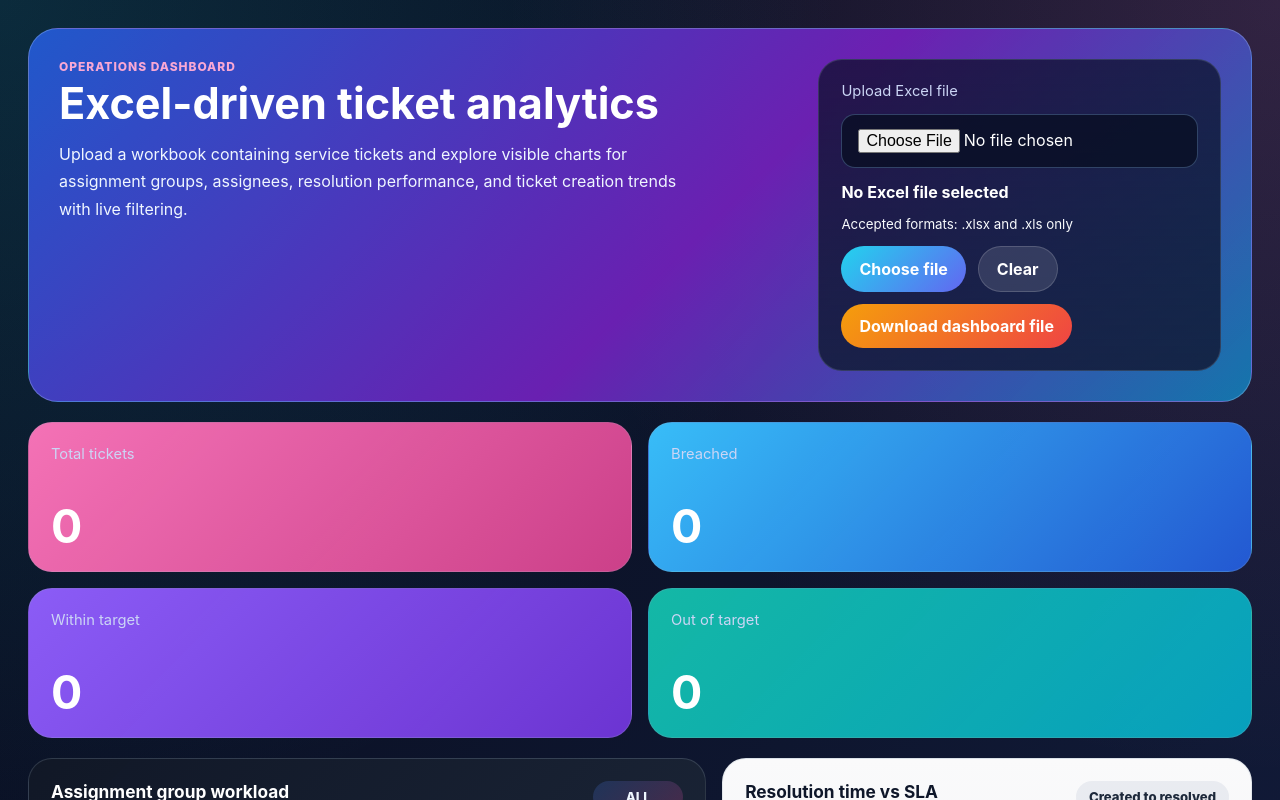
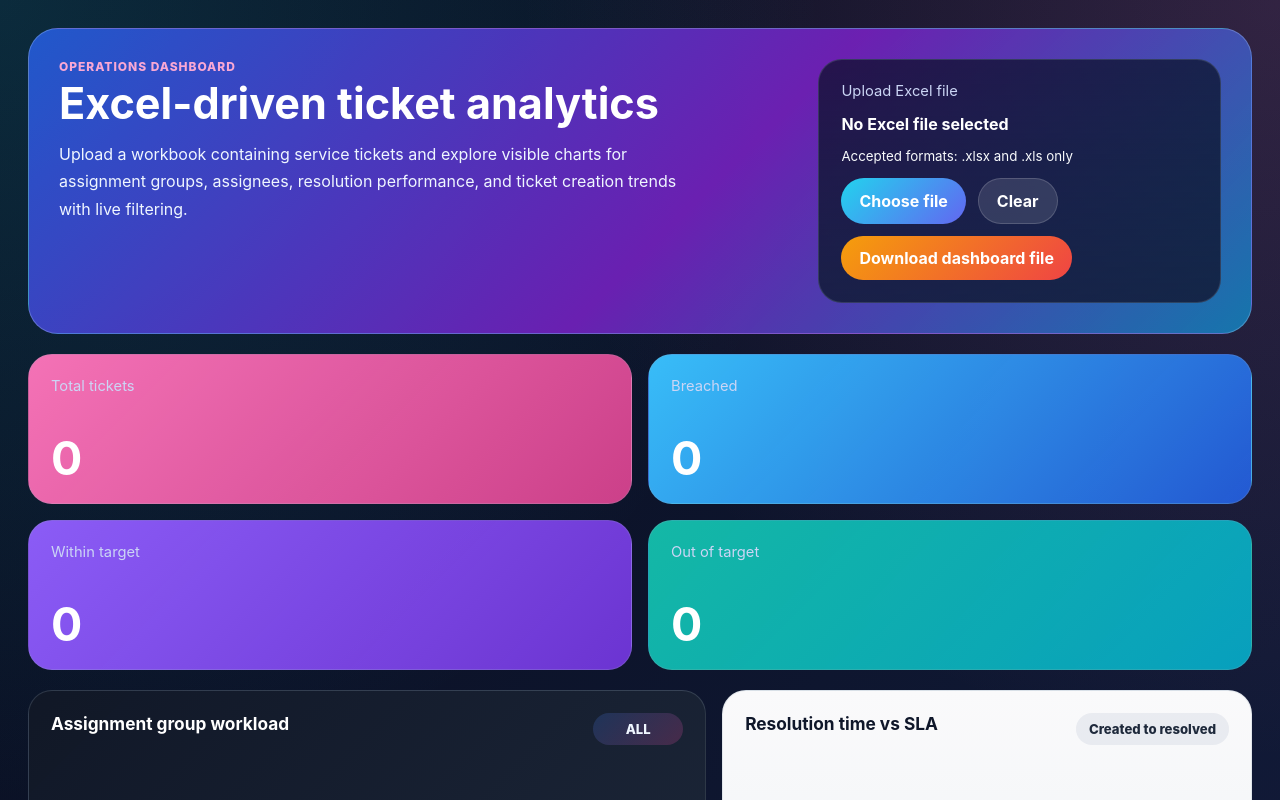
Before and after one commit to ansjahangiraj5-droid/WatsonX, a React (Vite) app: page / in a window 1280 px wide. Shown: the top 800 px of the page. Built offline with nearby package versions, Linux system fonts and the light colour scheme.

Commit message:
Remove button

```diff
--- a/src/App.jsx
+++ b/src/App.jsx
@@ -673,7 +673,7 @@ function App() {
 
             <div className="uploadCard gradientCard">
               <span>Upload Excel file</span>
-              <input ref={fileInputRef} type="file" accept=".xlsx,.xls" onChange={handleFileUpload} />
+              <input ref={fileInputRef} type="file" accept=".xlsx,.xls" onChange={handleFileUpload} style={{display:"none"}}/>
               <strong>{fileName || 'No Excel file selected'}</strong>
               <small>{sheetName ? `Sheet: ${sheetName}` : 'Accepted formats: .xlsx and .xls only'}</small>
               <div className="buttonRow">
```
